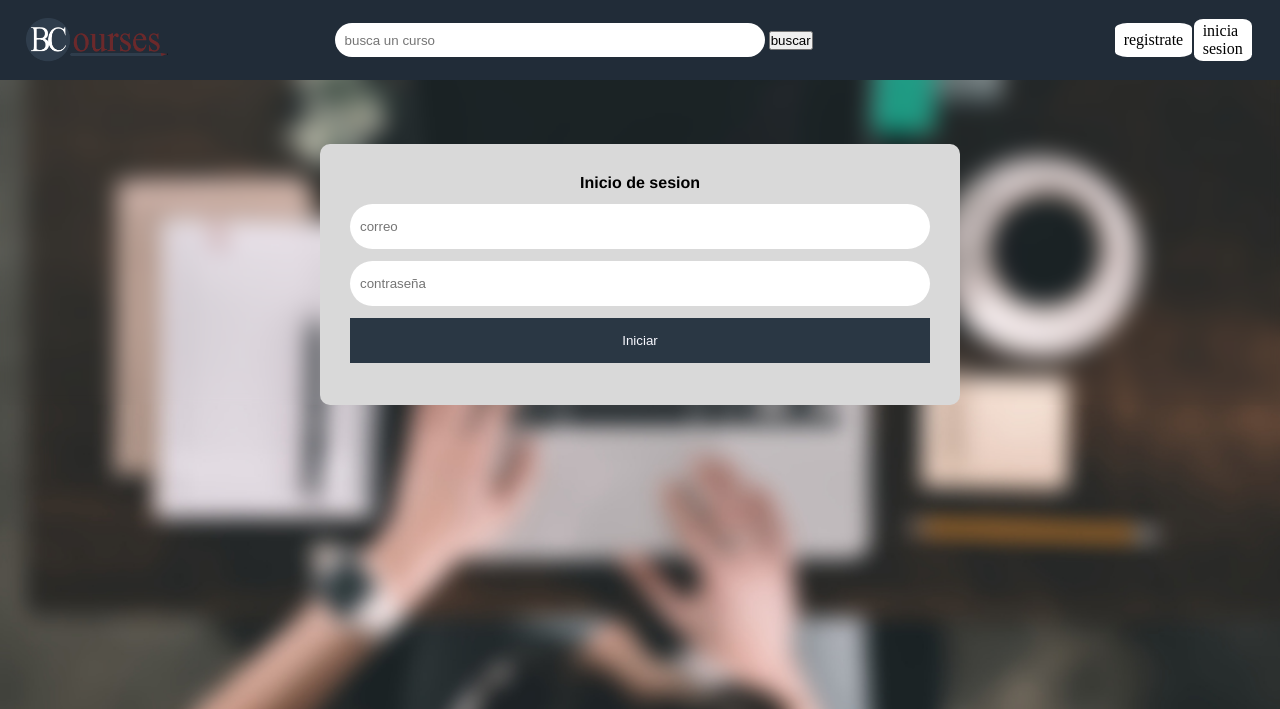
After one commit to MANGO2412/Bcourses2, a PHP site: page /iniciarsesion.php in a window 1280 px wide. The commit adds this page. Shown: the top 709 px of the page. Run offline with PHP 8.4, Linux system fonts and the light colour scheme.

Commit message:
login terminado

```diff
--- /dev/null
+++ b/iniciarsesion.php
@@ -0,0 +1,46 @@
+<?php
+   include('src/logic/session.php');
+   if($menuStundent){
+    echo "si existe el usuario";
+     header('location: home.php');
+   }
+
+?>
+
+<!DOCTYPE html>
+<html lang="en">
+<head>
+    <meta charset="UTF-8">
+    <meta http-equiv="X-UA-Compatible" content="IE=edge">
+    <meta name="viewport" content="width=device-width, initial-scale=1.0">
+    <link rel="stylesheet" href="src/styles/register.css" type="text/css"/>
+    <title>Iniciar sesion</title>
+</head>
+<body>
+   <header>
+      <!-- logo de la imagen -->
+      <img class="img00" src="src/img/imgPage/logo1.png" alt="logo de la pagina">
+      <!-- el buscador de la pagina -->
+      <section>
+        <form action="">
+            <input class="bus" type="text"  placeholder="busca un curso">
+            <input type="button" value="buscar">
+        </form>
+      </section>
+      <!-- menu de la pagina -->
+      <nav>
+         <ul class="seccion_boton1">
+            <li class="b2"><a class="center" href="">registrate</a></li>
+            <li class="b1"><a href="">inicia sesion</a></li>
+         </ul>
+      </nav>
+     </header>
+
+    <form class="form_sesion" action="src/logic/server.php?activity=login" method="post">
+        <h4>Inicio de sesion</h4>
+       <input class="controls2"  type="text" name="email" placeholder="correo">
+       <input class="controls2" type="password" name="passw" placeholder="contraseña">
+       <input class="btn_sesion" type="submit" value="Iniciar">
+    </form>
+</body>
+</html>
--- /dev/null
+++ b/src/logic/session.php
@@ -0,0 +1,9 @@
+<?php
+  session_start();
+  if(isset($_SESSION['email'])){
+    $menuStundent=true;
+    $use='welcome '.$_SESSION['email'];
+  }else{
+    $menuStundent=false;
+  }
+?>
--- /dev/null
+++ b/src/styles/register.css
@@ -0,0 +1,205 @@
+*{
+    margin:0;
+    padding: 0;
+    box-sizing: border-box;
+
+}
+
+
+
+
+/*INICIO HEADER*/
+header {
+    margin: 0px;
+    height: 80px;
+    width: 100%;
+    background-color: #212c38;
+    /* position: relative; */
+    display: flex;
+    justify-content: space-between;
+    align-items: center;
+    padding: 1% 2%;
+}
+
+.img00{
+    height: 45px;
+    width: auto;
+}
+
+
+
+.seccion_boton1{
+    display: flex;
+    justify-content: flex-start;
+    align-items: center;
+}
+
+.seccion_boton1 li{
+    list-style: none;
+    margin: 0 2% 0 0;
+    width: max-content;
+    background-color: #ffffff;
+	border-radius:16%;
+}
+
+.seccion_boton1 li a{
+    text-decoration: none;
+    color: black;
+}
+
+
+.b1{
+  padding: 2% 6%;
+}
+
+.b2{
+   padding: 6% 6%;
+}
+
+
+
+.seccion_boton1 li:hover {
+    background-color: #d8d8d8;
+
+}
+
+header section{
+    width: 50%;
+}
+.bus{
+    border: none;
+    height: 34px;
+    width: 70%;
+    padding-left: 10px;
+    border-radius: 25px;
+}
+
+/*FIN DEL HEADER*/
+
+/*-----------------------*/
+.usr {
+    margin-left: 70%;
+    font-family: 'Courier New', Courier, monospace;
+}
+
+
+/* diseño del background de la pagina */
+body{
+    background-image: url("../img/imgPage/EstudioBLUR.jpg");
+    background-repeat: no-repeat;
+    background-attachment: fixed;
+    background-size: cover;
+    background-position: center center;
+    backdrop-filter: blur(5px);
+}
+
+/* FIN DEL BODY */
+
+/*Estilo de la cajita de registro*/
+.form-register{
+    height: auto;
+    width: 50%;
+    background-color: #d9d9d9;
+    padding: 30px;
+    margin:5% auto;
+    border-radius: 10px;
+    font-family: Helvetica, sans-serif;
+}
+
+/*Estilo de las oraciones debajo de las cajintas de registro*/
+.form-register label{
+    font-size: 12px;
+    font-family: sans-serif;
+    font-style: normal;
+    margin-bottom: 10px;
+
+    /*border: 2px dashed red;*/
+}
+
+
+/*Estilo de la oracion "Crear cuenta Coursethon"*/
+.form-register .Titulo_registro{
+    margin: 5px;
+    padding: 10px;
+    text-align: center;
+    font-size: 25px;
+    margin-top: 5px;
+    font-family: Arial, Helvetica, sans-serif;
+
+
+/*border: 2px dashed red;*/
+}
+
+/*Estilo de las cajitas donde puedes escribir para registro*/
+.controls{
+height: 45px;
+margin-top:7px;
+width: 100%;
+padding-left: 40px;
+border-radius: 25px;
+margin-bottom: 10px;
+font-size: 12px;
+border: none;
+font-family: Arial, Helvetica, sans-serif;
+font-weight: bold;
+}
+
+
+
+
+/*Estilo del boton "Registrar"*/
+ .boton {
+    width: 40%;
+    height: 40px;
+    background-color: #2a3744;
+    color:ghostwhite;
+    border-radius: 20px;
+    border: none;
+    margin-top:10px;
+    margin-left: 30%;
+    font-family: Arial, Helvetica, sans-serif;
+    font-weight: bold;
+}
+
+.form-register .boton:hover {
+    background-color: #212c38;
+}
+
+
+/*diseño del formulario de iniciar sesion*/
+.form_sesion{
+    height: auto;
+    width: 50%;
+    background-color: #d9d9d9;
+    padding: 30px;
+    margin:5% auto;
+    border-radius: 10px;
+    font-family: Helvetica, sans-serif;
+    display: flex;
+    flex-direction: column;
+}
+
+.form_sesion h4{
+    text-align: center;
+    margin-bottom: 12px;
+}
+
+.form_sesion input{
+    margin-bottom: 12px;
+
+}
+
+
+.controls2{
+    height: 45px;
+    border-radius: 25px;
+    border: none;
+    padding-left: 10px;
+}
+
+.btn_sesion{
+    height: 45px;
+    background-color: #2a3744;
+    color:ghostwhite;
+    border: none;
+}
```
Also changed, not shown: home.php (added, +25 -0 lines), index.php (+11 -1 lines), registrate.php (+53 -19 lines), src/data/classes.php (+34 -6 lines), src/database/code.sql (+5 -5 lines), src/logic/actions.php (+40 -3 lines), src/logic/server.php (+5 -2 lines), src/img/imgPage/EstudioBLUR.jpg (added), src/img/imgPage/logo1.png (added).
